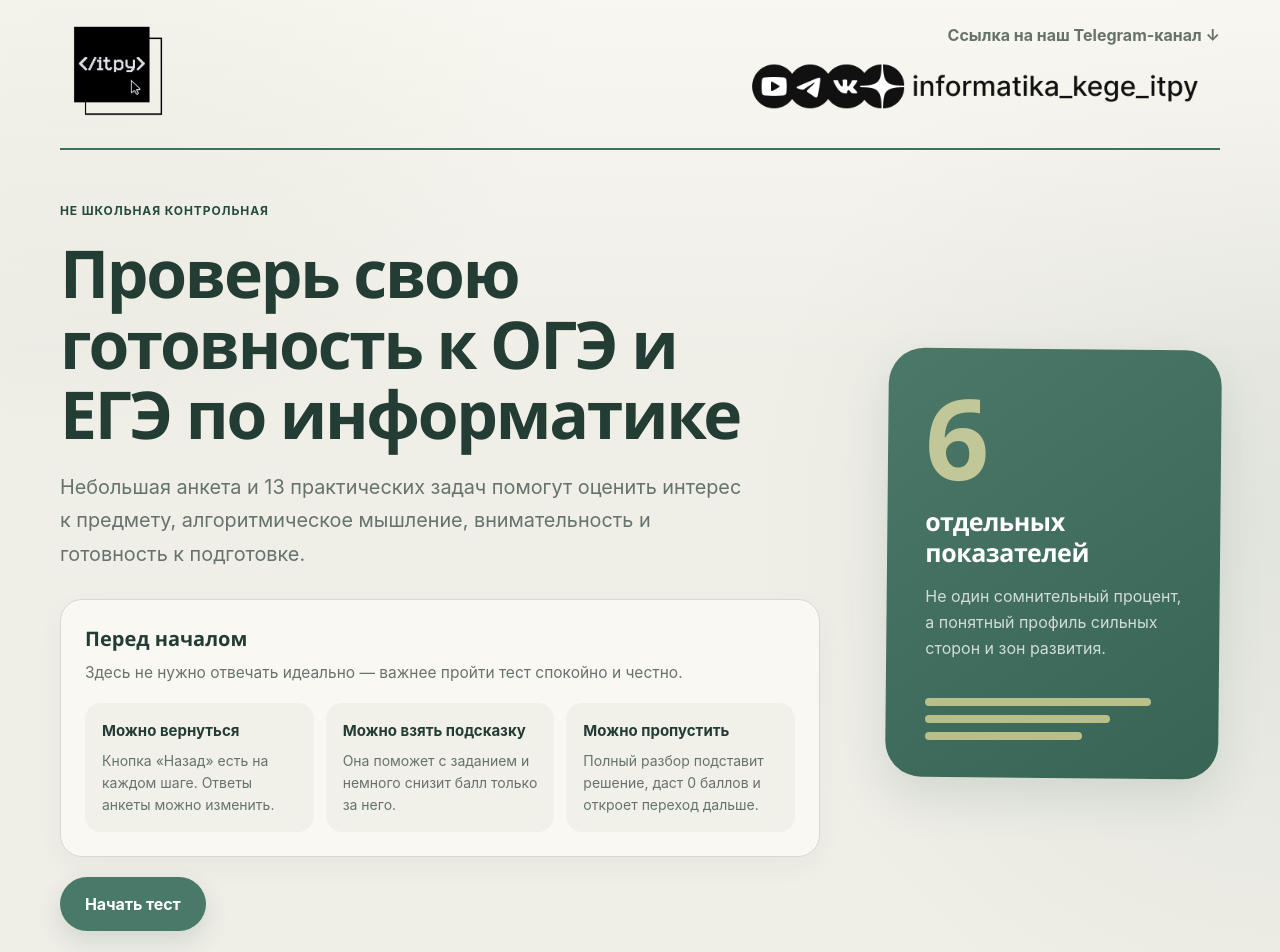
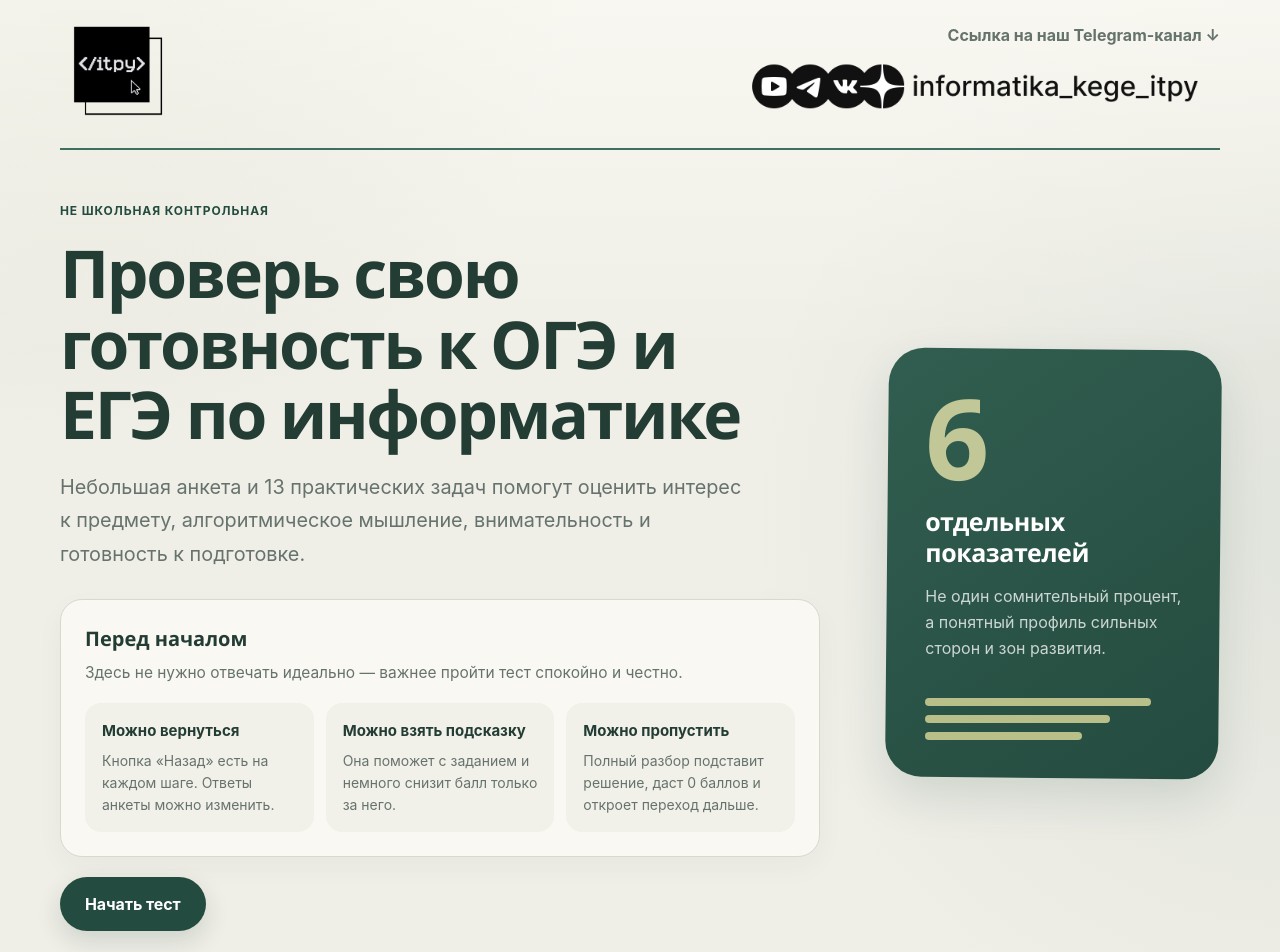
Before and after one commit to mikesha22/itpy-proftest, a Next.js app: page / in a window 1280 px wide. Shown: the top 952 px of the page. Built offline with nearby package versions, Linux system fonts and the light colour scheme.

Commit message:
вернули нормальную тему вместо этого сделали блоки чуть светлее

```diff
--- a/app/theme.css
+++ b/app/theme.css
@@ -8,10 +8,6 @@
   --ink-soft: #66736d;
   --green: #3d705e;
   --green-dark: #244b3f;
-  --green-action: #497968;
-  --green-action-hover: #3c6859;
-  --green-surface-start: #4b7868;
-  --green-surface-end: #386455;
   --lime: #b8bf88;
   --lime-soft: #f0f0df;
   --cream: #efeee7;
@@ -150,13 +146,13 @@ body {
 }
 
 .button-primary {
-  background: var(--green-action);
-  box-shadow: 0 10px 24px rgba(56, 100, 85, 0.16);
+  background: var(--green-dark);
+  box-shadow: 0 10px 24px rgba(36, 75, 63, 0.16);
 }
 
 .button-primary:hover:not(:disabled) {
-  background: var(--green-action-hover);
-  box-shadow: 0 14px 28px rgba(56, 100, 85, 0.21);
+  background: #1d4036;
+  box-shadow: 0 14px 28px rgba(36, 75, 63, 0.21);
 }
 
 .button-secondary {
@@ -182,8 +178,8 @@ body {
   inset: 0;
   z-index: -1;
   border-radius: inherit;
-  background: linear-gradient(145deg, var(--green-surface-start), var(--green-surface-end));
-  box-shadow: 0 20px 46px rgba(56, 100, 85, 0.14);
+  background: linear-gradient(145deg, #315e50, var(--green-dark));
+  box-shadow: 0 20px 46px rgba(36, 75, 63, 0.14);
   transform: rotate(0.55deg);
   transform-origin: center;
   pointer-events: none;
@@ -269,7 +265,7 @@ body {
 
 .progress-track span,
 .score-track span {
-  background: var(--green-action);
+  background: var(--green);
 }
 
 .question-card {
@@ -389,12 +385,6 @@ select:focus {
   line-height: 1.4;
 }
 
-.reflection-numbers button.selected,
-.mode-button.active {
-  border-color: var(--green-action);
-  background: var(--green-action);
-}
-
 .feedback-correct,
 .test-pass {
   background: var(--lime-soft);
@@ -405,8 +395,8 @@ select:focus {
 }
 
 .result-hero {
-  background: linear-gradient(145deg, var(--green-surface-start), var(--green-surface-end));
-  box-shadow: 0 20px 48px rgba(56, 100, 85, 0.13);
+  background: linear-gradient(145deg, #315f50, var(--green-dark));
+  box-shadow: 0 20px 48px rgba(36, 75, 63, 0.13);
 }
 
 .result-hero::after {
@@ -442,8 +432,8 @@ select:focus {
 
 .code-block,
 .python-editor {
-  border-color: #36554b;
-  background: #1c332c;
+  border-color: #5b7068;
+  background: #314a41;
   color: #f5f4ee;
 }
 
@@ -453,10 +443,6 @@ select:focus {
 
 .graph-task line {
   stroke: #596e66;
-}
-
-.graph-task circle {
-  fill: var(--green-action);
 }
 
 @media (max-width: 800px) {
```
